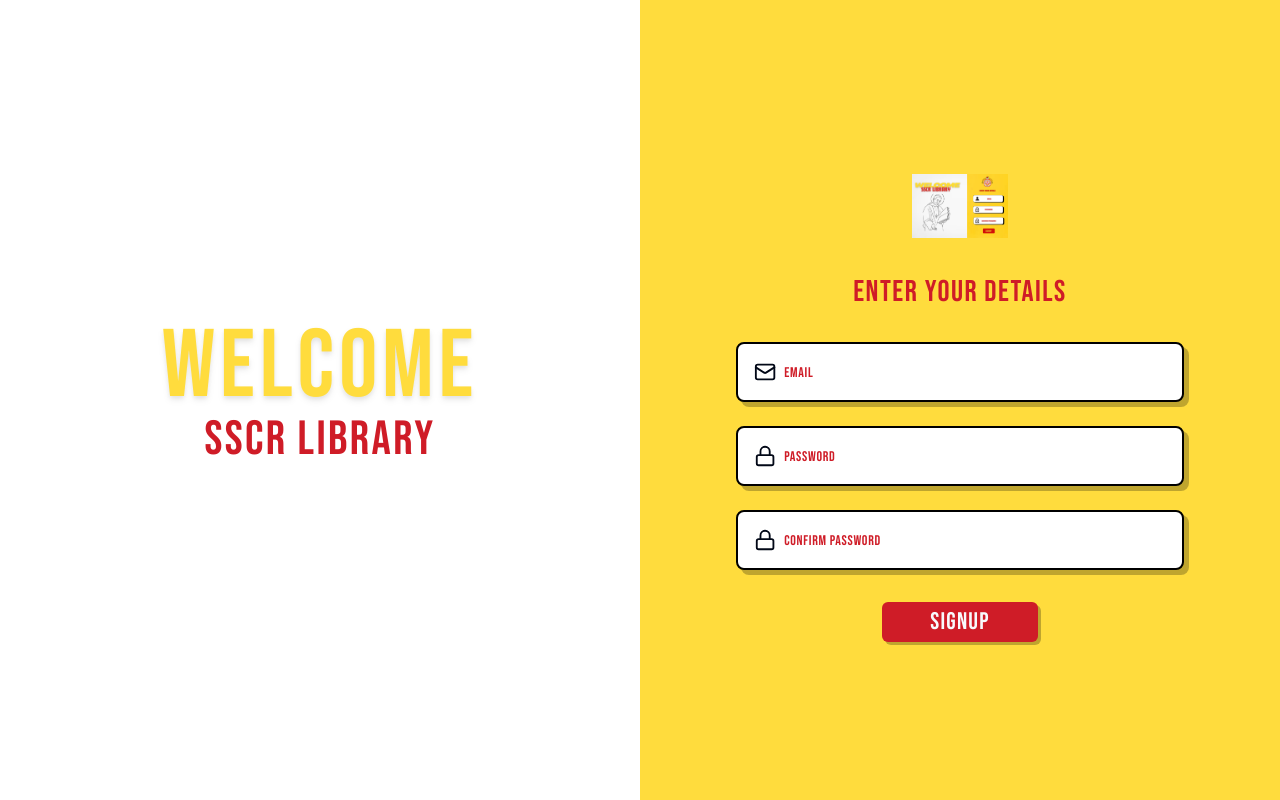
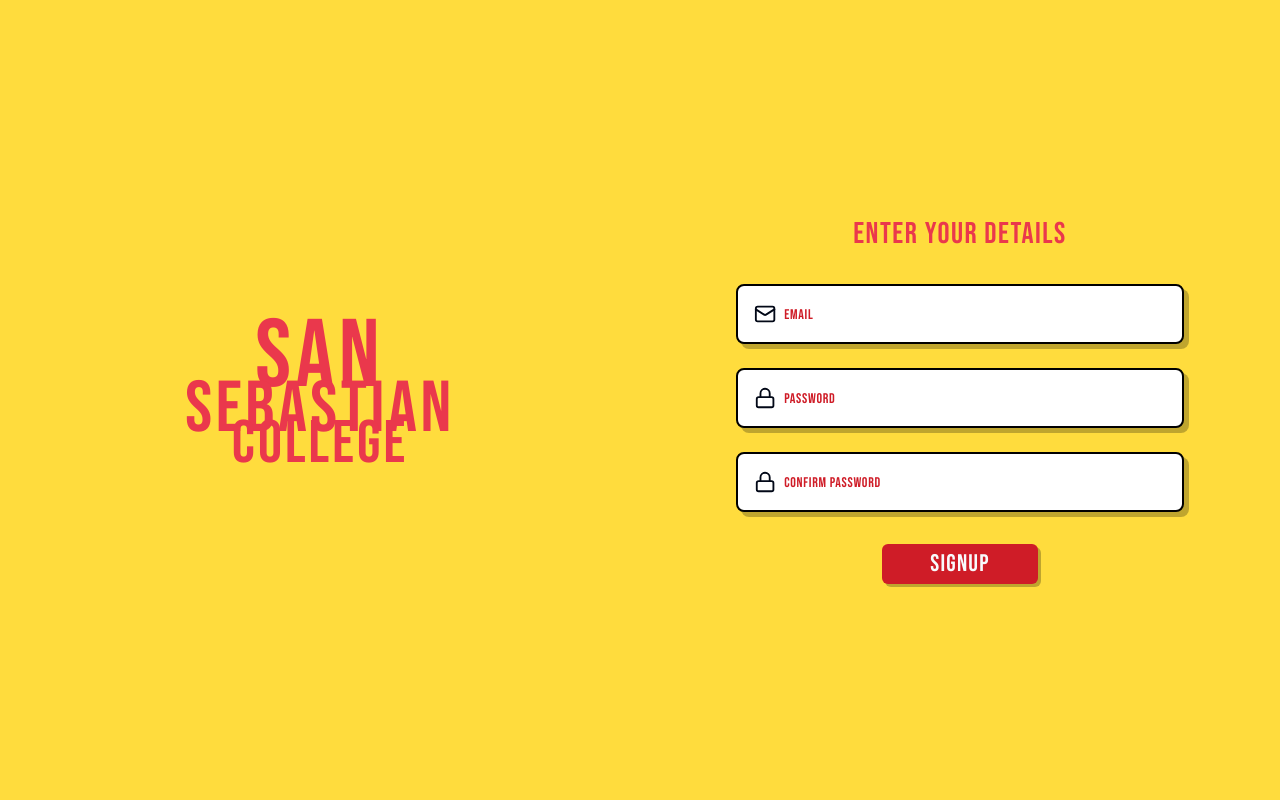
Before and after one commit to Keith-tech-crypto/SSCR-LIBRARY-MANAGEMENT, a React (Vite) app: page / in a window 1280 px wide. Built offline with nearby package versions, Linux system fonts and the light colour scheme.

Commit message:
Update SSCR logo
Replaced the existing logo with the San Sebastian College logo.

```diff
--- a/src/pages/Index.tsx
+++ b/src/pages/Index.tsx
@@ -3,7 +3,6 @@ import React, { useState } from 'react';
 import { Input } from "@/components/ui/input";
 import { Button } from "@/components/ui/button";
 import { Mail, Lock } from "lucide-react";
-import SSCRLogo from "@/components/SSCRLogo";
 
 const Index = () => {
   const [email, setEmail] = useState("");
@@ -16,21 +15,37 @@ const Index = () => {
   };
 
   return (
-    <div className="min-h-screen flex flex-col md:flex-row">
-      {/* Left Side - White Background with Illustration (removed) */}
-      <div className="w-full md:w-1/2 bg-white p-8 flex flex-col items-center justify-center">
+    <div className="min-h-screen flex flex-col md:flex-row bg-sscr-yellow">
+      {/* Left Side - San Sebastian College Logo and Text */}
+      <div className="w-full md:w-1/2 flex flex-col items-center justify-center p-8 bg-sscr-yellow">
         <div className="text-center mb-4">
-          <h1 className="font-bebas text-7xl md:text-8xl tracking-wider text-sscr-yellow drop-shadow-md">WELCOME</h1>
-          <h2 className="font-bebas text-4xl md:text-5xl tracking-wider text-sscr-red">SSCR LIBRARY</h2>
+          <h1
+            className="font-bebas text-8xl tracking-wider"
+            style={{ color: "#ea384c" }}
+          >
+            San
+          </h1>
+          <h1
+            className="font-bebas text-7xl -mt-8 tracking-wider"
+            style={{ color: "#ea384c" }}
+          >
+            Sebastian
+          </h1>
+          <h1
+            className="font-bebas text-6xl -mt-8 tracking-wider"
+            style={{ color: "#ea384c" }}
+          >
+            College
+          </h1>
         </div>
-        {/* Removed MonkIllustration */}
       </div>
 
       {/* Right Side - Yellow Background with Form */}
       <div className="w-full md:w-1/2 bg-sscr-yellow p-8 flex flex-col items-center justify-center">
-        <SSCRLogo />
-
-        <h3 className="font-bebas text-2xl md:text-3xl text-sscr-red mb-8 tracking-wider">
+        <h3
+          className="font-bebas text-3xl text-center mb-8 tracking-wider"
+          style={{ color: "#ea384c" }}
+        >
           ENTER YOUR DETAILS
         </h3>
 
```
